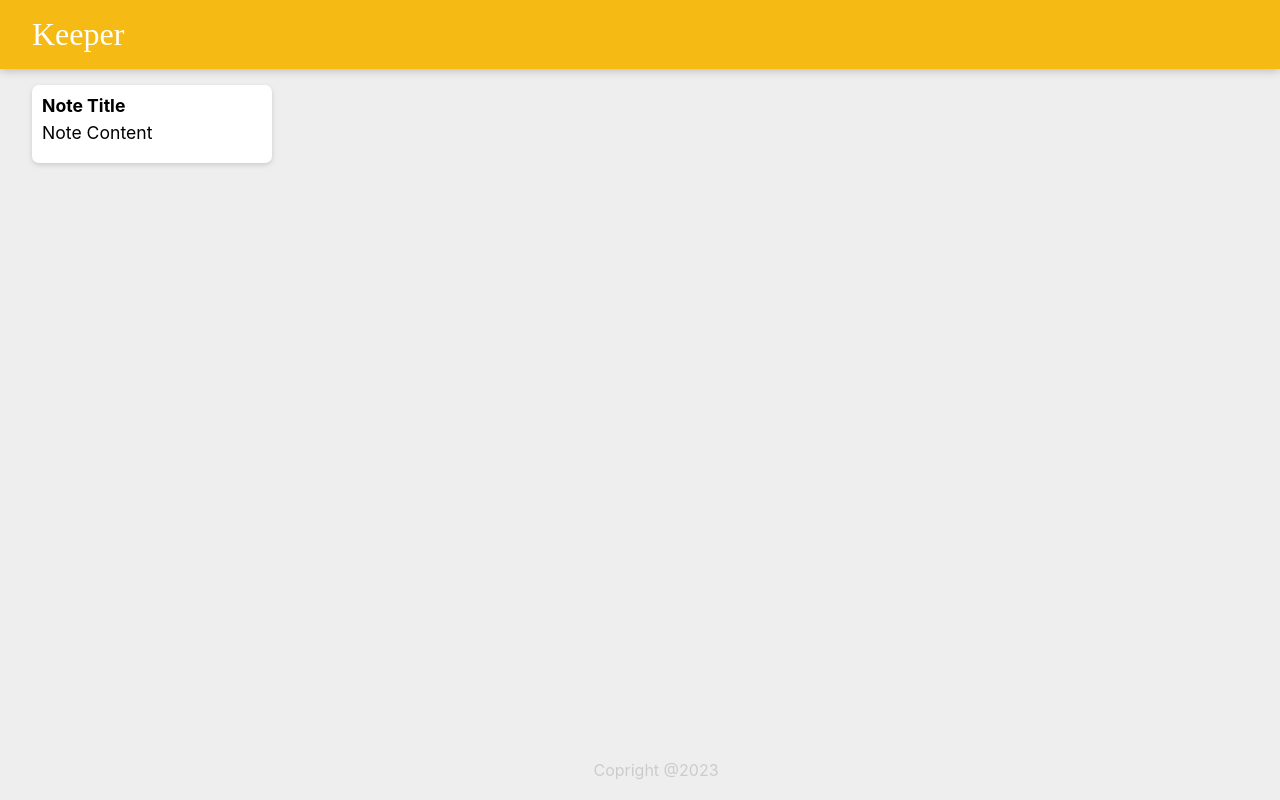
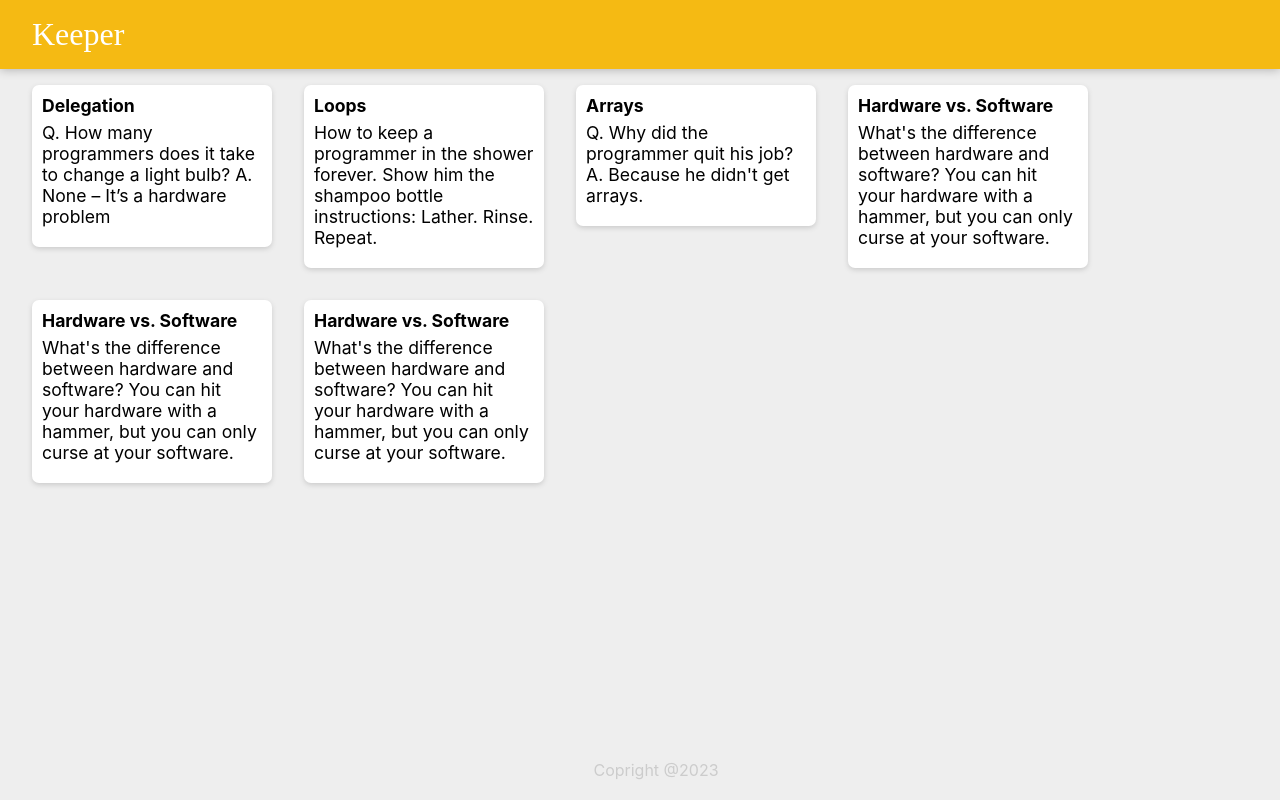
Before and after one commit to Xghayor/Keeper-App, a React (Create React App) app: page / in a window 1280 px wide. Built offline with nearby package versions, Linux system fonts and the light colour scheme.

Commit message:
Add api to test

```diff
--- a/src/App.js
+++ b/src/App.js
@@ -3,12 +3,17 @@
 import Header from './components/Header';
 import Footer from './components/Footer';
 import Notes from './components/Notes'
+import notes from './notes'
+
+const createNotes = (note) => (
+  <Notes key={note.id} title={note.title} content={note.content} />
+);
 
 const App = () => {
   return (
    <div>
       <Header />
-      <Notes />
+      {notes.map(createNotes)}
       <Footer />
    </div>
   );
--- a/src/components/Notes.js
+++ b/src/components/Notes.js
@@ -1,11 +1,11 @@
 import React from "react";
 
 
-const Notes = () => {
+const Notes = (props) => {
     return (
         <div    className="note">
-            <h1>Note Title</h1>
-            <p>Note Content</p>
+            <h1>{props.title}</h1>
+            <p>{props.content}</p>
         </div>
     )
 }
--- /dev/null
+++ b/src/notes.js
@@ -0,0 +1,41 @@
+const notes = [
+  {
+    key: 1,
+    title: "Delegation",
+    content:
+      "Q. How many programmers does it take to change a light bulb? A. None – It’s a hardware problem"
+  },
+  {
+    key: 2,
+    title: "Loops",
+    content:
+      "How to keep a programmer in the shower forever. Show him the shampoo bottle instructions: Lather. Rinse. Repeat."
+  },
+  {
+    key: 3,
+    title: "Arrays",
+    content:
+      "Q. Why did the programmer quit his job? A. Because he didn't get arrays."
+  },
+  {
+    key: 4,
+    title: "Hardware vs. Software",
+    content:
+      "What's the difference between hardware and software? You can hit your hardware with a hammer, but you can only curse at your software."
+  },
+  {
+    key: 5,
+    title: "Hardware vs. Software",
+    content:
+      "What's the difference between hardware and software? You can hit your hardware with a hammer, but you can only curse at your software."
+  },
+  {
+    key: 6,
+    title: "Hardware vs. Software",
+    content:
+      "What's the difference between hardware and software? You can hit your hardware with a hammer, but you can only curse at your software."
+  }
+];
+
+
+export default notes;
```
